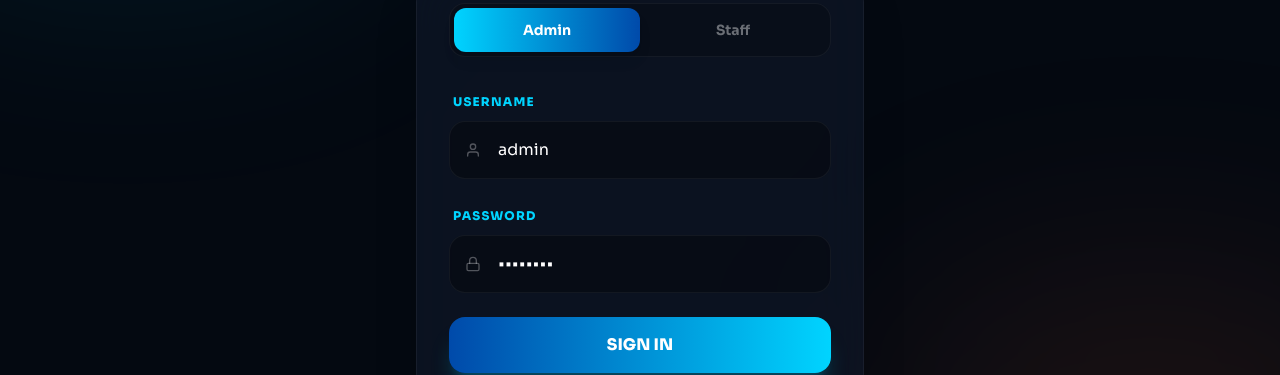
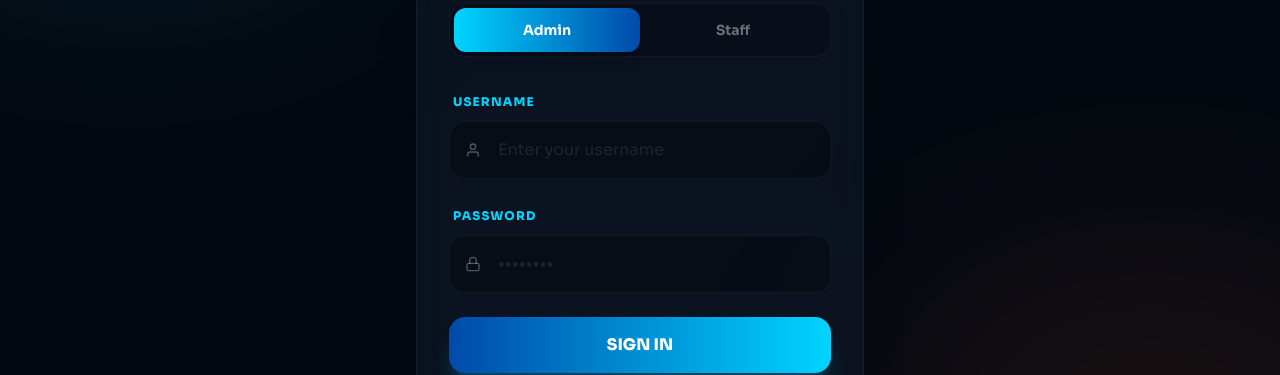
Before and after one commit to Pawan1516/Pawan-Mobile-world, a React (Vite) app in the folder frontend/: page /login in a window 1280 px wide. Shown: the part 280-655 px from the top of the page. Built offline with nearby package versions, Linux system fonts and the light colour scheme; no server answers; the HTML template or start-up script is replaced by a standard one.

Commit message:
Remove default login credentials from LoginPage

```diff
--- a/frontend/src/pages/LoginPage.jsx
+++ b/frontend/src/pages/LoginPage.jsx
@@ -4,8 +4,8 @@ import { AuthContext } from '../context/AuthContext';
 import { FiUser, FiLock, FiSmartphone } from 'react-icons/fi';
 
 const LoginPage = () => {
-  const [username, setUsername] = useState('admin');
-  const [password, setPassword] = useState('admin123');
+  const [username, setUsername] = useState('');
+  const [password, setPassword] = useState('');
   const [roleMode, setRoleMode] = useState('admin'); // 'admin' or 'staff'
 
   const { login, user, loading } = useContext(AuthContext);
@@ -40,13 +40,13 @@ const LoginPage = () => {
           {/* Tabs */}
           <div className="flex bg-black/20 p-1 rounded-2xl mb-8 border border-white/5">
             <button
-              onClick={() => { setRoleMode('admin'); setUsername('admin'); setPassword('admin123'); }}
+              onClick={() => { setRoleMode('admin'); }}
               className={`flex-1 py-3 rounded-xl text-sm font-bold transition-all ${roleMode === 'admin' ? 'bg-gradient-to-r from-[#00d4ff] to-[#004aaa] text-white shadow-lg' : 'text-white/40 hover:text-white/60'}`}
             >
               Admin
             </button>
             <button
-              onClick={() => { setRoleMode('staff'); setUsername('staff'); setPassword('staff123'); }}
+              onClick={() => { setRoleMode('staff'); }}
               className={`flex-1 py-3 rounded-xl text-sm font-bold transition-all ${roleMode === 'staff' ? 'bg-gradient-to-r from-[#00d4ff] to-[#004aaa] text-white shadow-lg' : 'text-white/40 hover:text-white/60'}`}
             >
               Staff
```
